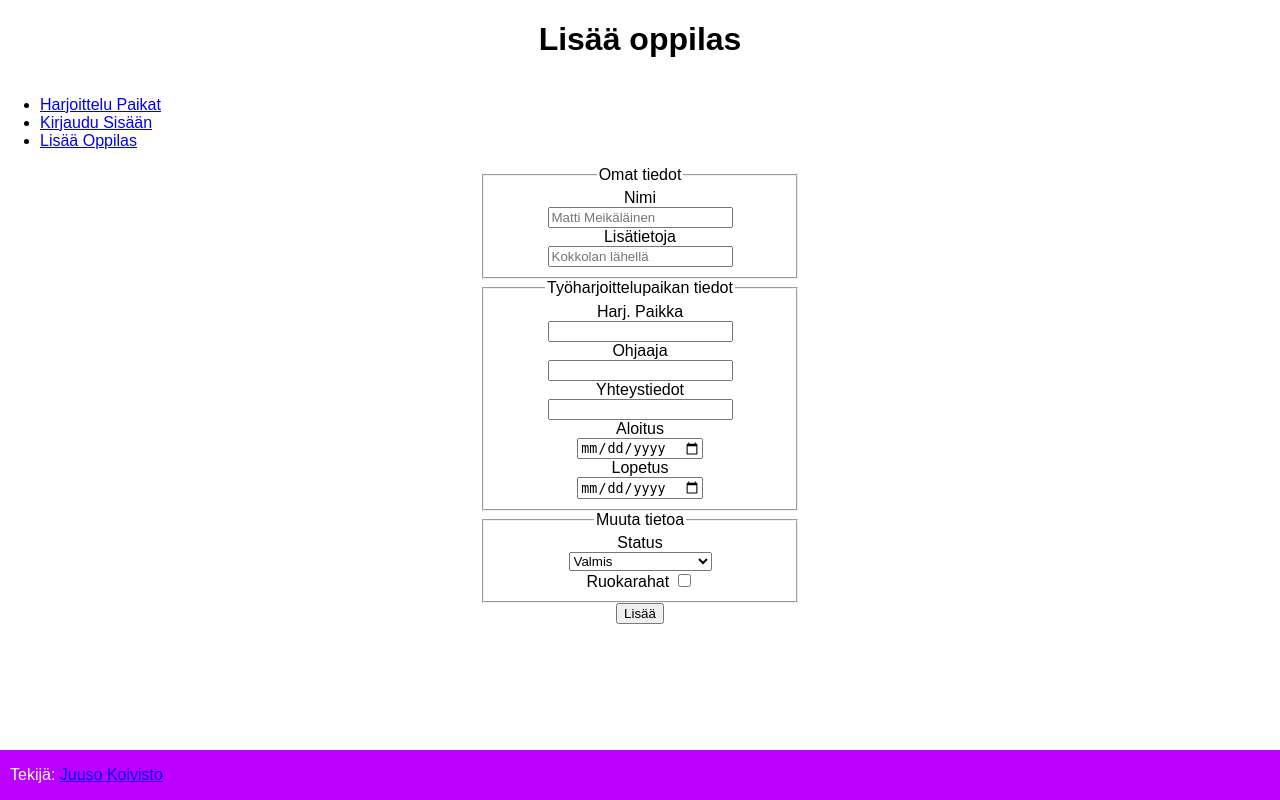
After one commit to juusokoivisto/harjoittelupaikka, a PHP site: page /lisaa-oppilas.php in a window 1280 px wide. The commit adds this page. Run offline with PHP 8.4, Linux system fonts and the light colour scheme.

Commit message:
lisää oppilas sivu valmis

```diff
--- /dev/null
+++ b/lisaa-oppilas.php
@@ -0,0 +1,79 @@
+<!DOCTYPE html>
+<html lang="en">
+<head>
+    <meta charset="UTF-8">
+    <meta name="viewport" content="width=device-width, initial-scale=1.0">
+    <link rel="stylesheet" type="text/css" href="style.css">
+    <title>Lisää oppilas</title>
+</head>
+<body>
+    <header>
+        <h1>Lisää oppilas</h1>
+    </header>
+
+    <nav>
+        <ul>
+            <li><a href="./index.php">Harjoittelu Paikat</a></li>
+            <li><a href="./kirjaudu.php">Kirjaudu Sisään</a></li>
+            <li><a href="./lisaa-oppilas.php">Lisää Oppilas</a></li>
+        </ul>
+    </nav>
+
+    <main>
+        <section>
+            <form action="actionpage.php" method="POST" class="centered-form">
+                <fieldset>
+                    <legend>Omat tiedot</legend>
+
+                    <label for="f_oppilas">Nimi</label><br>
+                    <input type="text" id="f_oppilas" name="f_oppilas" placeholder="Matti Meikäläinen" required><br>
+
+                    <label for="f_muuta">Lisätietoja</label><br>
+                    <input type="text" id="f_muuta" name="f_muuta" placeholder="Kokkolan lähellä"><br>
+                </fieldset>
+
+                <fieldset>
+                    <legend>Työharjoittelupaikan tiedot</legend>
+                    <label for="f_paikka">Harj. Paikka</label><br>
+                    <input type="text" id="f_paikka" name="f_paikka"><br>
+
+                    <label for="f_ohjaaja">Ohjaaja</label><br>
+                    <input type="text" id="f_ohjaaja" name="f_ohjaaja"><br>
+
+                    <label for="f_yhteystiedot">Yhteystiedot</label><br>
+                    <input type="text" id="f_yhteystiedot" name="f_yhteystiedot"><br>
+
+                    <label for="f_aloitus">Aloitus</label><br>
+                    <input type="date" id="f_aloitus" name="f_aloitus" required><br>
+
+                    <label for="f_lopetus">Lopetus</label><br>
+                    <input type="date" id="f_lopetus" name="f_lopetus" required><br>
+                </fieldset>
+
+                <fieldset>
+                    <legend>Muuta tietoa</legend>
+
+                    <label for="f_status">Status</label><br>
+                    <select id="f_status" name="f_status" required>
+                        <option value="v_valmis">Valmis</option>
+                        <option value="v_hakemassa">Hakemassa paikkaa</option>
+                    </select><br>
+
+                    <label for="f_ruokaraha">Ruokarahat</label>
+                    <input type="checkbox" id="f_ruokaraha" name="f_ruokaraha"><br>
+                </fieldset>
+
+                <input type="submit" value="Lisää">
+            </form>
+        </section>
+    </main>
+
+    <footer>
+        <p class="footer-text">Tekijä:
+            <a href="mailto:juuso.koivisto@student.kpedu.fi">
+                Juuso Koivisto
+            </a>
+        </p>
+    </footer>
+</body>
+</html>
--- a/style.css
+++ b/style.css
@@ -9,7 +9,13 @@ body {
 }
 
 main {
-    flex: 1
+    flex: 1;
+}
+
+.centered-form {
+    width: 25%;
+    margin: auto;
+    text-align: center;
 }
 
 table {
```
Also changed, not shown: actionpage.php (added, +29 -0 lines), index.php (+8 -3 lines), luku.php (+5 -2 lines).
